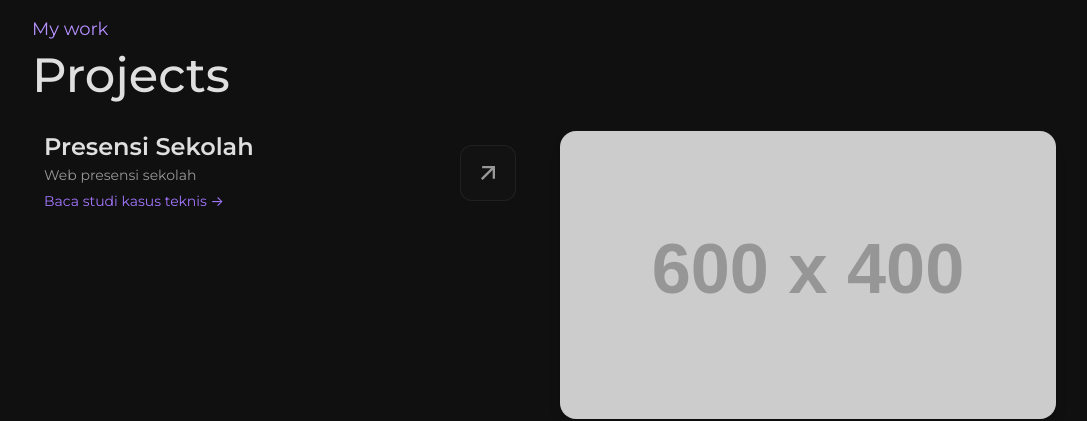
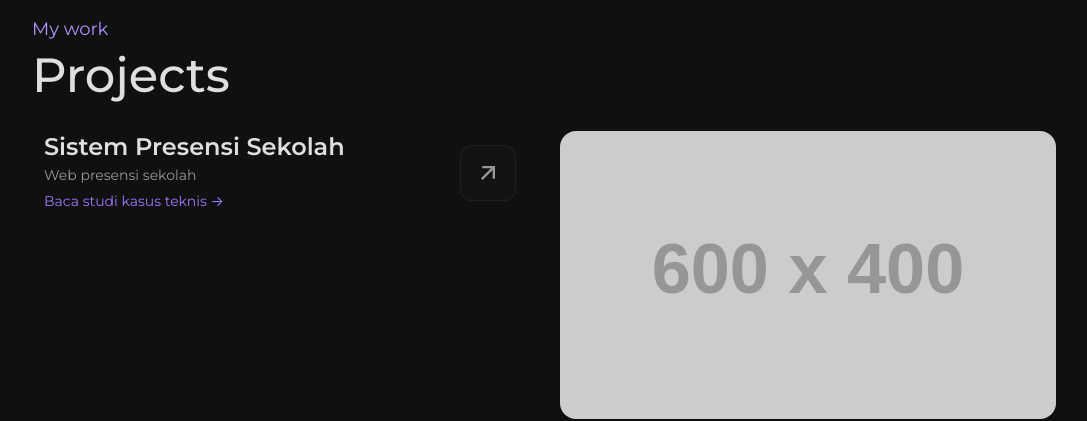
Before and after one commit to ErrorDay/Fathir-Saqafy-Portofolio, a plain HTML site: page index.html in a window 1280 px wide. Shown: the part 1060-1481 px from the top of the page, without its empty margins (96-1183 px from the left). Drawn offline with Linux system fonts and the light colour scheme; placeholder pictures from the web are drawn by us.

Commit message:
Clarify school attendance project title
Co-authored-by: Copilot <223556219+Copilot@users.noreply.github.com>

```diff
--- a/index.html
+++ b/index.html
@@ -221,7 +221,7 @@
           <div class="flex items-center px-3">
             <div class="flex-grow">
               <h4 class="text-2xl font-semibold">
-                <a href="https://presensi-sma.vercel.app/" target="_blank" rel="noopener noreferrer" class="hover:text-[var(--white)]">Presensi Sekolah</a>
+                <a href="https://presensi-sma.vercel.app/" target="_blank" rel="noopener noreferrer" class="hover:text-[var(--white)]">Sistem Presensi Sekolah</a>
               </h4>
               <span class="py-1 text-sm text-[var(--white-icon)]">Web presensi sekolah</span>
               <a href="presensi.html" class="block py-1 text-sm text-[var(--sec)]">Baca studi kasus teknis →</a>
```
